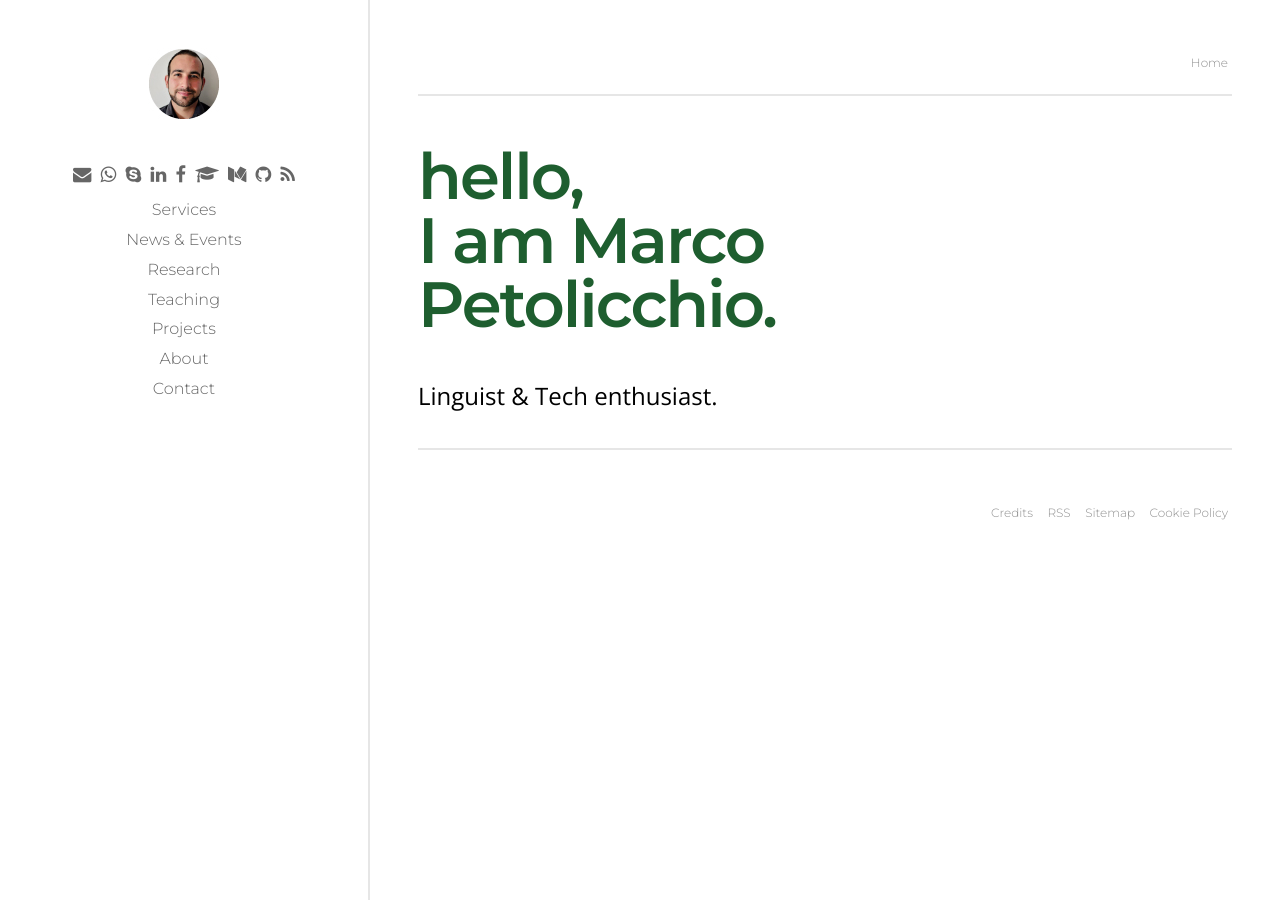
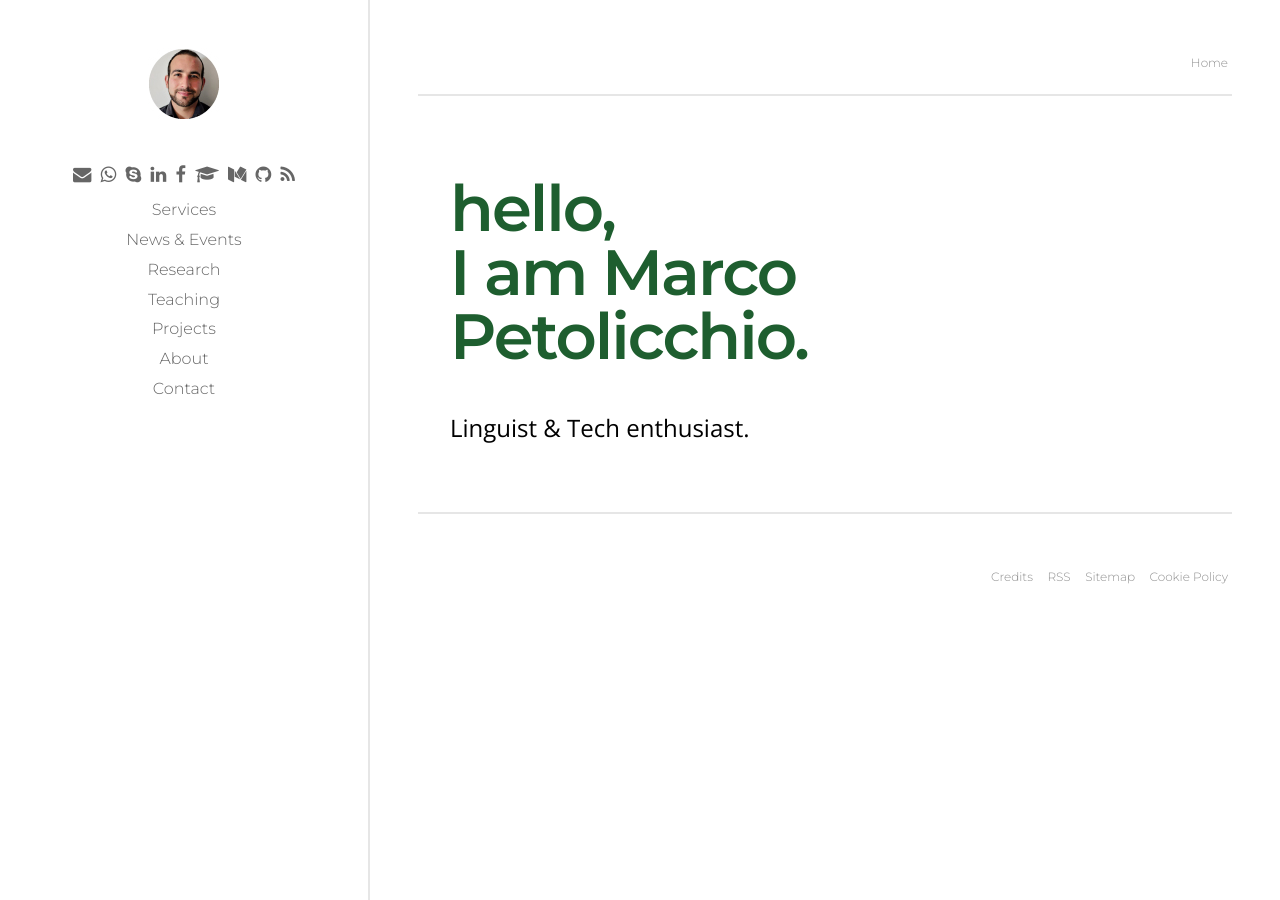
Before and after one commit to p-marco/p-marco.github.io, a Jekyll site: the page built from index.md, in a window 1280 px wide. Built offline with Jekyll 4.4.1, drawn with Linux system fonts in a browser that asks for light colours; our own code applies the rules of GitHub Pages for plain Markdown files.

Commit message:
default layout test

```diff
--- a/index.md
+++ b/index.md
@@ -1,6 +1,7 @@
 ---
 title: Home
 ---
-
+<section class="grid-item">
 <h1 class="hero t-heading t-brandColor t-b--s"> hello, <br> I am Marco <br> Petolicchio.</h1>
 <p class="hero">Linguist & Tech enthusiast.</p>
+</section>
```
